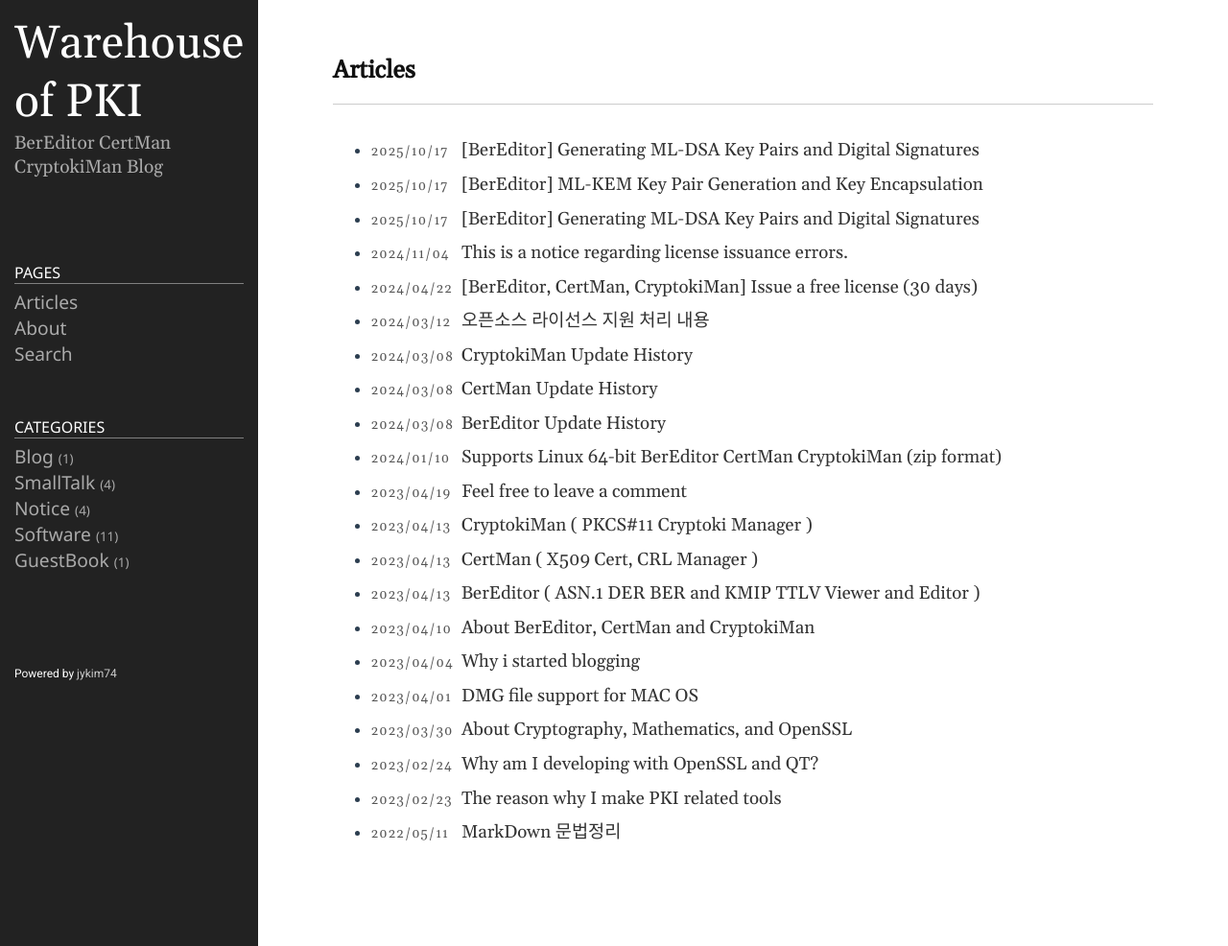
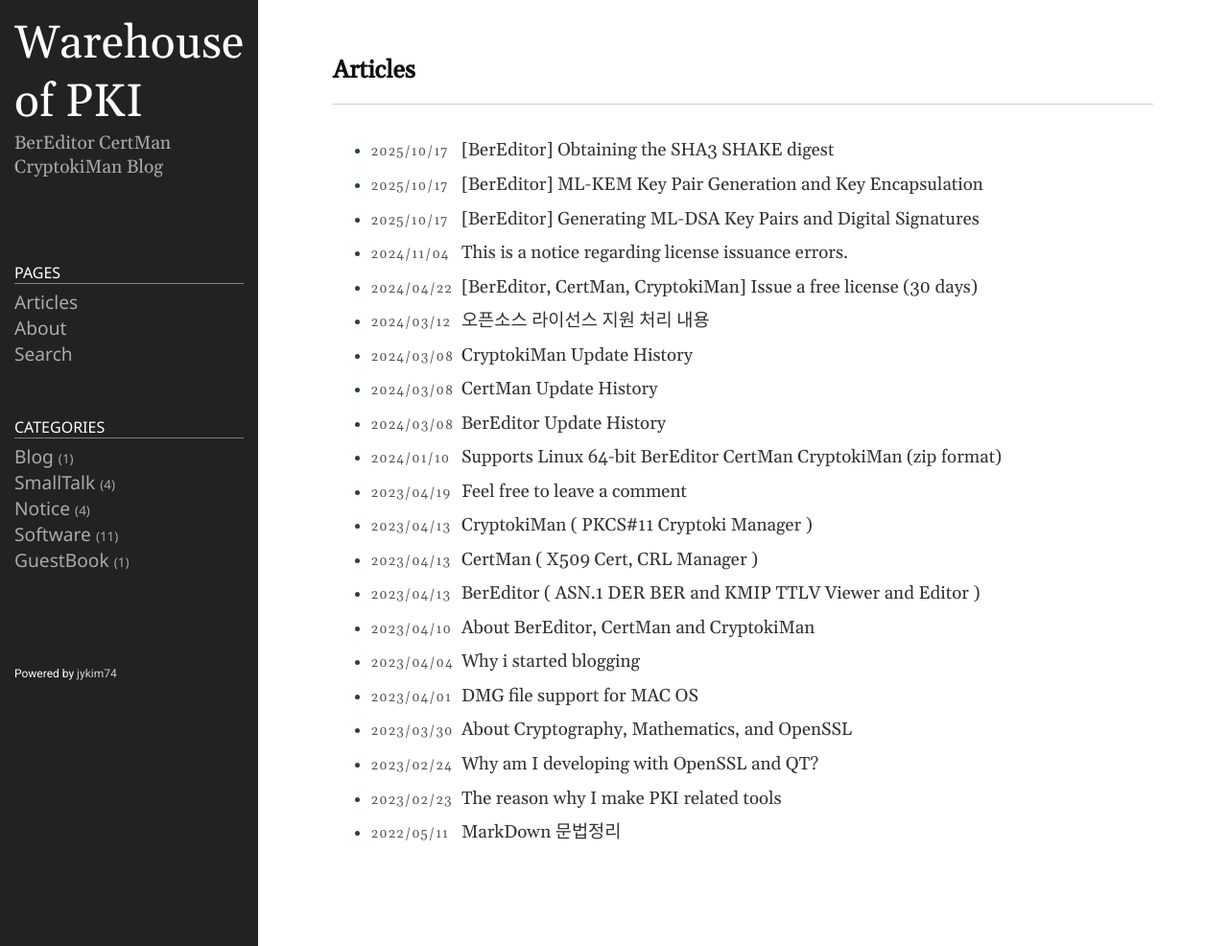
Before and after one commit to jykim74/jykim74.github.io, a Jekyll site: the page built from index.md, in a window 1280 px wide. Shown: the whole page at 96% size. Built offline with Jekyll 4.4.1, drawn with Linux system fonts in a browser that asks for light colours; nearby versions of some CDN libraries; some of the changed lines change nothing that is shown.

Commit message:
Update 2025-10-17-BerEditor_SHA3_SHAKE.markdown

```diff
--- a/_posts/2025-10-17-BerEditor_SHA3_SHAKE.markdown
+++ b/_posts/2025-10-17-BerEditor_SHA3_SHAKE.markdown
@@ -1,85 +1,37 @@
 ---
 layout: post
-title: "[BerEditor] Generating ML-DSA Key Pairs and Digital Signatures"
-tags: [DigitalSignature, PQC, BerEditor, ML-DSA, SLH-DSA, GenerateKeyPair]
+title: "[BerEditor] Obtaining the SHA3 SHAKE digest"
+tags: [PQC, SHA3, SHA3-224, SHA3-256, SHA3-384, SHA3-512, SHAKEE, SHAKE128, SHAKE256, XOF Length]
 category: Software
 ---
 
-**\[This feature is a licensed version feature\]**
-
-If you need a license, you can obtain a 30-day license from the [Program Key Issuance](https://jykim74.mycafe24.com/user_reg.php) page.
-This feature can be tested with BerEditor version 2.5.0 or later.
-
-Let's use the [BerEditor](https://jykim74.tistory.com/36) tool to generate a key pair using the PQC algorithm, Ml-DSA, and digitally sign it.
-
-In this example, the execution environment is set to English. If the language is Korean, the message will be displayed in Korean.
-
-## Generating an ML-DSA Key Pair
-
-To create an electronic signature, you must first generate an ML-DSA key pair.
-
-To generate a key pair, run BerEditor -> Service -> KeyPair Manager.
-
-In KeyPair Manager, select "Generate KeyPair."
-
-<img src="https://img1.daumcdn.net/thumb/R1280x0/?scode=mtistory2&fname=https%3A%2F%2Fblog.kakaocdn.net%2Fdna%2FrvtR5%2FdJMb9W6uCWR%2FAAAAAAAAAAAAAAAAAAAAAHb2UxFj3oCyUdB38qY8RXv4jFMFE-zEqRVZ7del4zHt%2Fimg.png%3Fcredential%3DyqXZFxpELC7KVnFOS48ylbz2pIh7yKj8%26expires%3D1761922799%26allow_ip%3D%26allow_referer%3D%26signature%3DhUO%252B67IBmavuO%252BsyMHw50k0uxY4%253D">
-
-In the KeyPair window, enter the key pair name and select ML DSA in the PQC section.
-
-For KeyLength, select one of the three options (DSA\_44, DSA\_65, DSA\_87). It becomes
-
-<img src="https://img1.daumcdn.net/thumb/R1280x0/?scode=mtistory2&fname=https%3A%2F%2Fblog.kakaocdn.net%2Fdna%2Fqdeyi%2FdJMb9PTT0K4%2FAAAAAAAAAAAAAAAAAAAAAJRA_RsH7Uz2KZPUIiKoHAU_UTW5tpfibIStYu56XI7x%2Fimg.png%3Fcredential%3DyqXZFxpELC7KVnFOS48ylbz2pIh7yKj8%26expires%3D1761922799%26allow_ip%3D%26allow_referer%3D%26signature%3D%252FnJNwselnDtzZ4NHPaO2I9%252BQxiQ%253D">
+Let's use BerEditor to calculate the SHA3 and SHAKE digests used in the PQC algorithm.
+For SHA3, there are four methods: SHA3-224, SHA3-256, SHA3-384, and SHA3-512. Each produces a result length of 24, 32, 48, and 64 bytes, the same as SHA2.
+For SHAKE, two methods are supported: SHAKE128 and SHAKE256.
+To calculate the hash value in BerEditor, select BerEditor -> Cryptography -> Hash. This will bring up a window for calculating the hash value.
 
 
-Once the key pair is created, you can check it using the name you entered in the KeyPair Manager.
+## Calculating SHA3-256
 
-To view the key's detailed value, double-click the key.
 
-<img src="https://img1.daumcdn.net/thumb/R1280x0/?scode=mtistory2&fname=https%3A%2F%2Fblog.kakaocdn.net%2Fdna%2Fewxg3Z%2FdJMb9OAGMNz%2FAAAAAAAAAAAAAAAAAAAAAP2mUw6n37wtFkegQ1Ti2ldZnl9PM-9j34T16vuHbErL%2Fimg.png%3Fcredential%3DyqXZFxpELC7KVnFOS48ylbz2pIh7yKj8%26expires%3D1761922799%26allow_ip%3D%26allow_referer%3D%26signature%3DGir%252BL3FPsSN29Rr4N6rnnEFGsA8%253D">
+To obtain a SHA3-256 hash, enter the desired input value in the Input field, select SHA3-256 from the Algorithm section, and press the Digest button. The resulting value will be displayed in the Digest Value field. The example input value is 11223344 in hex, resulting in 32 bytes.
 
-In fact, the key pair generated by KeyPair Manager is for testing purposes, so the private key is stored as a pure value in PEM format. KeyPair Manager should be considered for testing purposes rather than for safe storage.
-In the case of CertMan, certificates and private keys are stored, but since CertMan uses certificates together, for added security, the private key is encrypted and stored in PKCS8 format, and the private key password is asked when used.
+<img src="">
 
-## Creating an ML-DSA Digital Signature
+There are two ways to obtain the actual Digest value. The first is to use the Init Update Final method, which is a method for dividing the input value into multiple parts and entering it, and Digest is for obtaining the result for the current input value.
 
-To create a digital signature using the generated ML-DSA key pair, select BerEditor->Cryptography->Sign/Verify.
+## Calculating SHAKE128
 
-In that window, click the Sign radio button (selected by default).
+In the case of SHAKE128, you must enter the desired input value and select SHAKE128 from the algorithm. In the case of SHAKE, there is another option and you must specify the result length. In the example screen below, 64 bytes is specified.
 
-For reference, in the case of ML-DSA, the Hash algorithm combo value is specifically ignored. In particular, in the case of EDDSA ML-DSA SLH-DSA, there is no need to specify a Hash value because it uses an internally fixed value rather than specifying a Hash algorithm. ML-DSA uses SHAKE as the hash algorithm internally.
+<img src="">
 
-Note that for ML-DSA, there is no specific digest algorithm specified.
+Both SHAKE128 and SHAKE256 require a Request Length value to be specified.
 
-This is fixed within ML-DSA and is not specified.
-
-After entering the input data and clicking the Sign button, select the previously generated ML-DSA key in the KeyPair Manager (double-click).
-
-Selecting the key will display the signature value in the Signature field.
-
-Internally, the private key is read from KeyPair Manager and signed.
-
-<img src="https://img1.daumcdn.net/thumb/R1280x0/?scode=mtistory2&fname=https%3A%2F%2Fblog.kakaocdn.net%2Fdna%2FbzgQX7%2FdJMb9jtRBBF%2FAAAAAAAAAAAAAAAAAAAAAI_AFpHBUCTd28sqJ10K72_eoiOheQlPe2AmWKCN21tz%2Fimg.png%3Fcredential%3DyqXZFxpELC7KVnFOS48ylbz2pIh7yKj8%26expires%3D1761922799%26allow_ip%3D%26allow_referer%3D%26signature%3DqNPLcy8uaEbTmPgcoXQk%252B%252Bb7df0%253D">
-
-Note that Use CertMan at the top should not be checked. This is because if Use CertMan is checked, the CertMan window will appear instead of the keyPair Manager window. Of course, if the ML-DSA key and certificate are in CertMan, the test can be performed in the same manner, but this is an example using the keyPair Manager. Also, if you want to test the private key and public key as files instead of the key pair created here, you can check Select each certificate and private key and select the corresponding files for testing.
-
-## Verifying an ML-DSA Digital Signature
-
-To verify a digital signature using the generated ML-DSA key pair, select BerEditor->Cryptography->Sign/Verify.
-
-In that window, click the "Verify" radio button.
-
-Enter the input data and signature values, then click the "Verify" button. The signature verification results will be displayed.
-
-In the image below, the square mark is missing from the Signature section, but the Signature value must be entered.
-
-<img src="https://img1.daumcdn.net/thumb/R1280x0/?scode=mtistory2&fname=https%3A%2F%2Fblog.kakaocdn.net%2Fdna%2FpN2EU%2FdJMb9bWTUlS%2FAAAAAAAAAAAAAAAAAAAAADUb3i_mdIv_MN4epRUhY5gc-xT9aKXFjr2oh66J7LBq%2Fimg.png%3Fcredential%3DyqXZFxpELC7KVnFOS48ylbz2pIh7yKj8%26expires%3D1761922799%26allow_ip%3D%26allow_referer%3D%26signature%3D96QVWAHBswbYkXW6B001C%252FKRdDI%253D">
-
-In the case of signature verification, Use CertMan should not be checked, just like in the case of signature creation.
 
 ## Conclusion
 
-There seems to be a rapid demand for the current PQC algorithm and its modifications.
-And OpenSSL 3.5 LTS includes ML-DSA, ML-KEM, and SLH-DSA.
+The PQC algorithm uses SHA2, SHA3, and SHAKE as hash algorithms. SHA2 is currently the primary algorithm used even if it's not PQC. Here, we simply calculate SHA3 and SHAKE values. While this example only shows input values, you can also obtain a file hash by selecting the Input File tab.
 
 Now, to familiarize yourself with PQC and verify its values, BerEditor supports it.
 
```
